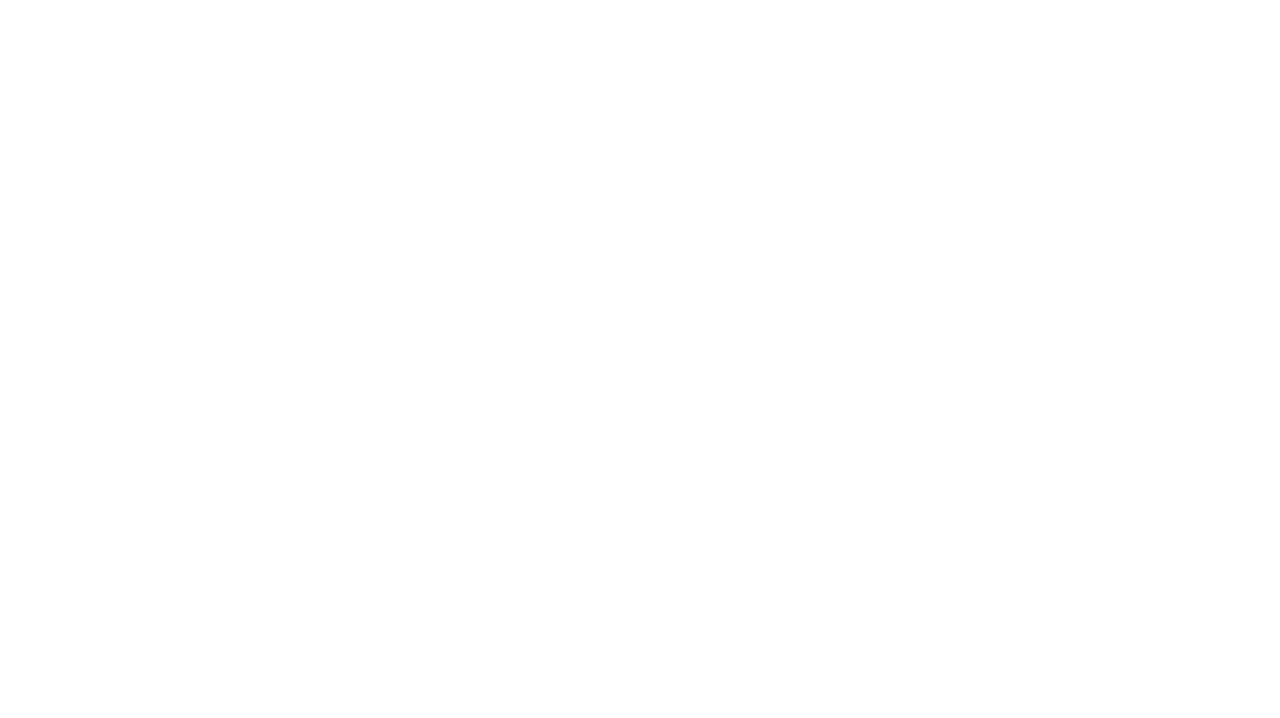
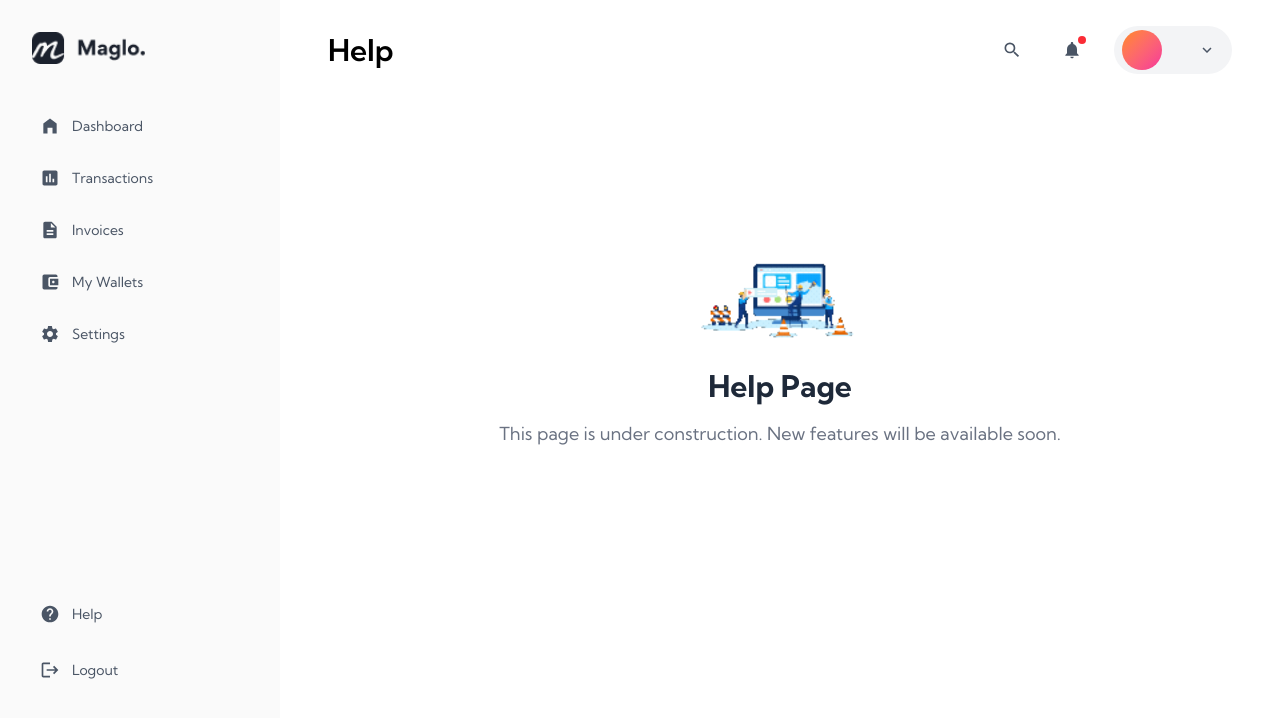
Before and after one commit to utqkaba/maglo, a React (Vite) app: page /help in a window 1280 px wide. Before the commit this address had no page. Shown: the top 718 px of the page. Built offline with nearby package versions, Linux system fonts and the light colour scheme.

Commit message:
icon package change

```diff
--- a/package.json
+++ b/package.json
@@ -12,9 +12,9 @@
   "dependencies": {
     "@tailwindcss/vite": "^4.1.17",
     "@tanstack/react-query": "^5.90.10",
-    "lucide-react": "^0.554.0",
     "react": "^19.2.0",
     "react-dom": "^19.2.0",
+    "react-icons": "^5.5.0",
     "react-router-dom": "^7.9.6",
     "react-toastify": "^11.0.5",
     "recharts": "^3.5.0",
--- a/src/App.jsx
+++ b/src/App.jsx
@@ -9,6 +9,7 @@ import Transactions from "./pages/Transactions";
 import Invoices from "./pages/Invoices";
 import MyWallets from "./pages/MyWallets";
 import Settings from "./pages/Settings";
+import Help from "./pages/Help";
 
 function App() {
   return (
@@ -22,6 +23,7 @@ function App() {
         <Route path="/invoices" element={<Invoices />} />
         <Route path="/wallets" element={<MyWallets />} />
         <Route path="/settings" element={<Settings />} />
+        <Route path="/help" element={<Help />} />
       </Routes>
 
       {/* Global Toast Container */}
--- a/src/components/DashboardStats.jsx
+++ b/src/components/DashboardStats.jsx
@@ -1,4 +1,4 @@
-import { Wallet2, TrendingDown, PiggyBank } from "lucide-react";
+import { MdAccountBalanceWallet } from "react-icons/md";
 import { useFinancialSummary } from "../hooks/useFinancialSummary";
 
 export default function DashboardStats() {
@@ -44,7 +44,6 @@ export default function DashboardStats() {
     }).format(amount);
   };
 
-  // Map API data to stats
   const stats = [
     {
       label: "Total balance",
@@ -52,7 +51,7 @@ export default function DashboardStats() {
         data?.data?.totalBalance?.amount,
         data?.data?.totalBalance?.currency
       ),
-      icon: Wallet2,
+      icon: MdAccountBalanceWallet,
       highlight: true,
     },
     {
@@ -61,7 +60,7 @@ export default function DashboardStats() {
         data?.data?.totalExpense?.amount,
         data?.data?.totalExpense?.currency
       ),
-      icon: TrendingDown,
+      icon: MdAccountBalanceWallet,
       highlight: false,
     },
     {
@@ -70,7 +69,7 @@ export default function DashboardStats() {
         data?.data?.totalSavings?.amount,
         data?.data?.totalSavings?.currency
       ),
-      icon: PiggyBank,
+      icon: MdAccountBalanceWallet,
       highlight: false,
     },
   ];
@@ -89,7 +88,7 @@ export default function DashboardStats() {
               h-[90px] sm:h-[100px] lg:h-[105px]
               ${
                 s.highlight
-                  ? "bg-[#25282E] text-white"
+                  ? "bg-[#363A3F] text-white"
                   : "bg-gray-100 text-gray-900"
               }
             `}
--- a/src/components/Header.jsx
+++ b/src/components/Header.jsx
@@ -1,4 +1,4 @@
-import { Search, Bell, ChevronDown } from "lucide-react";
+import { MdSearch, MdNotifications, MdKeyboardArrowDown } from "react-icons/md";
 import { useAuthStore } from "../store/authStore";
 
 export default function Header({ title = "Dashboard" }) {
@@ -12,15 +12,15 @@ export default function Header({ title = "Dashboard" }) {
 
       <div className="flex items-center gap-2 sm:gap-3 lg:gap-4 xl:gap-6">
         <button className="p-1.5 sm:p-2 hover:bg-gray-100 rounded-lg transition">
-          <Search
-            size={16}
+          <MdSearch
+            size={18}
             className="sm:w-4 sm:h-4 lg:w-5 lg:h-5 text-gray-600"
           />
         </button>
 
         <button className="p-1.5 sm:p-2 hover:bg-gray-100 rounded-lg transition relative">
-          <Bell
-            size={16}
+          <MdNotifications
+            size={18}
             className="sm:w-4 sm:h-4 lg:w-5 lg:h-5 text-gray-600"
           />
           <span className="absolute top-0.5 right-0.5 sm:top-1 sm:right-1 w-2 h-2 bg-red-500 rounded-full" />
@@ -30,12 +30,14 @@ export default function Header({ title = "Dashboard" }) {
           <div className="w-8 h-8 sm:w-9 sm:h-9 lg:w-10 lg:h-10 rounded-full bg-linear-to-br from-orange-400 to-pink-500 flex items-center justify-center text-white font-semibold text-xs sm:text-sm">
             {user?.fullName?.charAt(0)}
           </div>
+
           <span className="hidden sm:inline text-xs lg:text-sm font-medium max-w-[100px] md:max-w-[150px] xl:max-w-none truncate">
             {user?.fullName}
           </span>
-          <ChevronDown
-            size={14}
-            className="sm:w-4 sm:h-4 text-gray-600 hidden sm:block ml-3 mr-2"
+
+          <MdKeyboardArrowDown
+            size={18}
+            className="hidden sm:block ml-3 mr-2 text-gray-600"
           />
         </button>
       </div>
--- a/src/components/Sidebar.jsx
+++ b/src/components/Sidebar.jsx
@@ -1,29 +1,32 @@
 import { Link, useLocation, useNavigate } from "react-router-dom";
 import { useState } from "react";
+
 import {
-  LayoutDashboard,
-  ArrowLeftRight,
-  FileText,
-  Wallet,
-  Settings,
-  HelpCircle,
-  LogOut,
-  Menu,
-  X,
-} from "lucide-react";
+  MdHomeFilled,
+  MdInsertChart,
+  MdDescription,
+  MdAccountBalanceWallet,
+  MdSettings,
+  MdHelp,
+  MdLogout,
+  MdMenu,
+  MdClose,
+} from "react-icons/md";
+
 import { useLogout } from "../hooks/useAuth";
 
+// MENU CONFIG
 const menuItems = [
-  { name: "Dashboard", path: "/dashboard", icon: LayoutDashboard },
-  { name: "Transactions", path: "/transactions", icon: ArrowLeftRight },
-  { name: "Invoices", path: "/invoices", icon: FileText },
-  { name: "My Wallets", path: "/wallets", icon: Wallet },
-  { name: "Settings", path: "/settings", icon: Settings },
+  { name: "Dashboard", path: "/dashboard", icon: MdHomeFilled },
+  { name: "Transactions", path: "/transactions", icon: MdInsertChart },
+  { name: "Invoices", path: "/invoices", icon: MdDescription },
+  { name: "My Wallets", path: "/wallets", icon: MdAccountBalanceWallet },
+  { name: "Settings", path: "/settings", icon: MdSettings },
 ];
 
 const bottomItems = [
-  { name: "Help", path: "/help", icon: HelpCircle },
-  { name: "Logout", icon: LogOut, isAction: true },
+  { name: "Help", path: "/help", icon: MdHelp },
+  { name: "Logout", icon: MdLogout, isAction: true },
 ];
 
 export default function Sidebar() {
@@ -53,10 +56,10 @@ export default function Sidebar() {
         className="lg:hidden fixed top-4 left-4 z-50 p-2 bg-white rounded-lg shadow-lg"
         aria-label="Toggle menu"
       >
-        {isOpen ? <X size={24} /> : <Menu size={24} />}
+        {isOpen ? <MdClose size={24} /> : <MdMenu size={24} />}
       </button>
 
-      {/* Overlay for mobile */}
+      {/* Overlay */}
       {isOpen && (
         <div
           onClick={() => setIsOpen(false)}
@@ -92,7 +95,7 @@ export default function Sidebar() {
                 key={item.path}
                 to={item.path}
                 onClick={() => setIsOpen(false)}
-                className={`flex items-center gap-2 md:gap-2.5 lg:gap-3 px-3 md:px-3.5 lg:px-4 py-2.5 md:py-2.5 lg:py-3 rounded-lg mb-1.5 md:mb-1.5 lg:mb-2 text-xs md:text-sm transition
+                className={`flex items-center gap-3 px-4 py-3 rounded-lg mb-2 text-sm transition
                   ${
                     active
                       ? "bg-(--color-maglo) text-black font-medium"
@@ -100,49 +103,43 @@ export default function Sidebar() {
                   }
                 `}
               >
-                <Icon
-                  size={18}
-                  className="md:w-[19px] md:h-[19px] lg:w-5 lg:h-5"
-                />
+                <Icon size={20} />
                 <span>{item.name}</span>
               </Link>
             );
           })}
         </nav>
 
-        {/* Bottom Menu */}
+        {/* Bottom */}
         <div className="px-4 md:px-5 lg:px-6 pb-6 md:pb-8 lg:pb-24 shrink-0">
           {bottomItems.map((item) => {
             const Icon = item.icon;
-            const isLogoutBtn = item.name === "Logout";
 
-            // Logout butonu
-            if (isLogoutBtn) {
+            if (item.isAction) {
               return (
                 <button
                   key={item.name}
                   type="button"
                   disabled={isLoggingOut}
-                  className={`cursor-pointer w-full flex items-center gap-2 md:gap-2.5 lg:gap-3 px-3 md:px-3.5 lg:px-4 py-2.5 md:py-2.5 lg:py-3 rounded-lg mb-2 md:mb-2 lg:mb-8 text-xs md:text-sm text-gray-600 hover:bg-gray-100 transition text-left ${
+                  onClick={() => handleItemClick(item)}
+                  className={`w-full flex items-center gap-3 px-4 py-3 rounded-lg mb-3 text-sm text-gray-600 hover:bg-gray-100 transition ${
                     isLoggingOut ? "opacity-50 cursor-not-allowed" : ""
                   }`}
-                  onClick={() => handleItemClick(item)}
                 >
-                  <Icon size={18} className="md:w-5 md:h-5 lg:w-5 lg:h-5" />
+                  <Icon size={20} />
                   <span>{isLoggingOut ? "Logging out..." : item.name}</span>
                 </button>
               );
             }
 
-            // Help linki
             return (
               <Link
                 key={item.path}
                 to={item.path}
                 onClick={() => setIsOpen(false)}
-                className="w-full flex items-center gap-2 md:gap-2.5 lg:gap-3 px-3 md:px-3.5 lg:px-4 py-2.5 md:py-2.5 lg:py-3 rounded-lg mb-1.5 md:mb-1.5 lg:mb-2 text-xs md:text-sm text-gray-600 hover:bg-gray-100 transition text-left"
+                className="w-full flex items-center gap-3 px-4 py-3 rounded-lg mb-3 text-sm text-gray-600 hover:bg-gray-100 transition"
               >
-                <Icon size={18} className="md:w-5 md:h-5 lg:w-5 lg:h-5" />
+                <Icon size={20} />
                 <span>{item.name}</span>
               </Link>
             );
--- /dev/null
+++ b/src/pages/Help.jsx
@@ -0,0 +1,10 @@
+import MainLayout from "../layouts/MainLayout";
+import ComingSoon from "../components/ComingSoon";
+
+export default function Help() {
+  return (
+    <MainLayout title="Help">
+      <ComingSoon title="Help" />
+    </MainLayout>
+  );
+}
```
Also changed, not shown: 1 other file (tests, documents, lock files or other folders).
